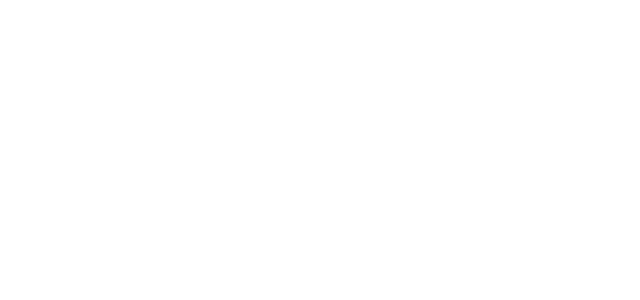
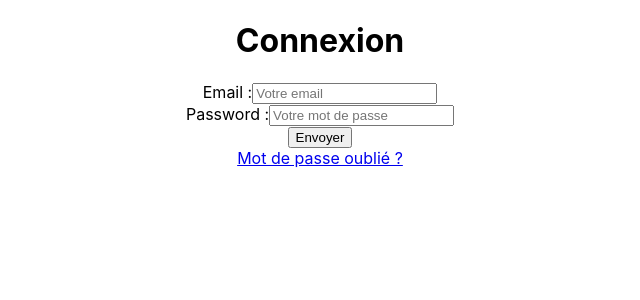
Before and after one commit to Camille100/share2play, a React (Create React App) app in the folder client/: page /connexion in a window 1280 px wide. Shown: the top 300 px of the page, without its empty margins (320-960 px from the left). Built offline with nearby package versions, Linux system fonts and the light colour scheme.

Commit message:
Component Connexion

```diff
--- a/client/src/pages/Connexion.jsx
+++ b/client/src/pages/Connexion.jsx
@@ -2,7 +2,25 @@
 
 function Connexion ()
 {
-    return <main></main>
+    return <main>
+        <h1>Connexion</h1>
+        <form>
+            <div className="box-input">
+                <label htmlFor="email">
+                    Email :
+                    <input type="text" name="email" placeholder="Votre email" required="required"/>
+                </label>
+            </div>
+            <div className="box-input">
+                <label htmlFor="password">
+                    Password :
+                    <input type="text" name="password" placeholder="Votre mot de passe" required="required"/>
+                </label>
+            </div>
+            <input type="submit" value="Envoyer" />
+        </form>
+        <a href="#">Mot de passe oublié ?</a>
+    </main>
 }
 
 export default Connexion;
```
